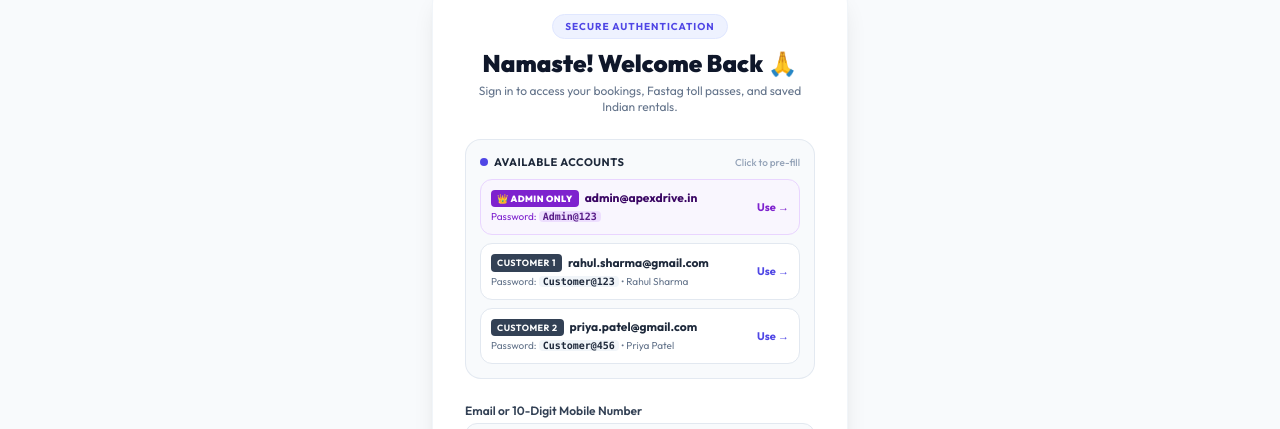
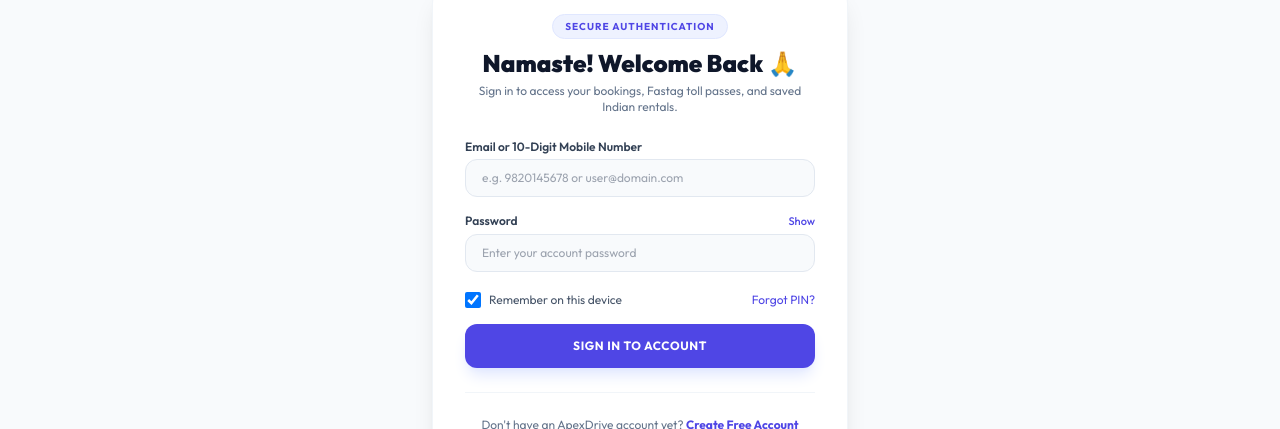
Before and after one commit to samruddh23/Rental_Car_Lab, a React (Vite) app: page /login in a window 1280 px wide. Shown: the part 166-595 px from the top of the page. Built offline with nearby package versions, Linux system fonts and the light colour scheme; no server answers.

Commit message:
Remove pre-filled login UI completely from login page

```diff
--- a/src/pages/Login.jsx
+++ b/src/pages/Login.jsx
@@ -63,75 +63,7 @@
           </p>
         </div>
 
-        {/* Configured Accounts (1 Admin + 2 Customers) */}
-        <div className="mb-6 p-3.5 bg-slate-50 border border-slate-200/90 rounded-2xl">
-          <div className="flex items-center justify-between mb-2">
-            <span className="text-[11px] font-bold text-slate-800 uppercase tracking-wider flex items-center gap-1.5">
-              <span className="w-2 h-2 rounded-full bg-indigo-600"></span>
-              Available Accounts
-            </span>
-            <span className="text-[10px] text-slate-400 font-medium">Click to pre-fill</span>
-          </div>
 
-          <div className="space-y-2">
-            {/* 1. Admin Account */}
-            <div
-              onClick={() => {
-                setEmailOrPhone('admin@apexdrive.in');
-                setPassword('Admin@123');
-                setError('');
-              }}
-              className="p-2.5 bg-purple-50/80 hover:bg-purple-100 border border-purple-200 rounded-xl cursor-pointer transition flex items-center justify-between group"
-            >
-              <div>
-                <div className="flex items-center gap-1.5">
-                  <span className="text-[9px] font-black bg-purple-700 text-white px-1.5 py-0.5 rounded tracking-wider uppercase">👑 Admin Only</span>
-                  <span className="text-xs font-bold text-purple-950">admin@apexdrive.in</span>
-                </div>
-                <p className="text-[10px] text-purple-700 mt-0.5">Password: <code className="font-mono bg-purple-200/70 text-purple-900 px-1 py-0.2 rounded font-bold">Admin@123</code></p>
-              </div>
-              <span className="text-[11px] font-bold text-purple-700 group-hover:translate-x-0.5 transition-transform">Use &rarr;</span>
-            </div>
-
-            {/* 2. Customer 1 */}
-            <div
-              onClick={() => {
-                setEmailOrPhone('rahul.sharma@gmail.com');
-                setPassword('Customer@123');
-                setError('');
-              }}
-              className="p-2.5 bg-white hover:bg-slate-100 border border-slate-200 rounded-xl cursor-pointer transition flex items-center justify-between group"
-            >
-              <div>
-                <div className="flex items-center gap-1.5">
-                  <span className="text-[9px] font-bold bg-slate-700 text-white px-1.5 py-0.5 rounded tracking-wider uppercase">Customer 1</span>
-                  <span className="text-xs font-bold text-slate-800">rahul.sharma@gmail.com</span>
-                </div>
-                <p className="text-[10px] text-slate-500 mt-0.5">Password: <code className="font-mono bg-slate-100 text-slate-800 px-1 py-0.2 rounded font-bold">Customer@123</code> • Rahul Sharma</p>
-              </div>
-              <span className="text-[11px] font-bold text-indigo-600 group-hover:translate-x-0.5 transition-transform">Use &rarr;</span>
-            </div>
-
-            {/* 3. Customer 2 */}
-            <div
-              onClick={() => {
-                setEmailOrPhone('priya.patel@gmail.com');
-                setPassword('Customer@456');
-                setError('');
-              }}
-              className="p-2.5 bg-white hover:bg-slate-100 border border-slate-200 rounded-xl cursor-pointer transition flex items-center justify-between group"
-            >
-              <div>
-                <div className="flex items-center gap-1.5">
-                  <span className="text-[9px] font-bold bg-slate-700 text-white px-1.5 py-0.5 rounded tracking-wider uppercase">Customer 2</span>
-                  <span className="text-xs font-bold text-slate-800">priya.patel@gmail.com</span>
-                </div>
-                <p className="text-[10px] text-slate-500 mt-0.5">Password: <code className="font-mono bg-slate-100 text-slate-800 px-1 py-0.2 rounded font-bold">Customer@456</code> • Priya Patel</p>
-              </div>
-              <span className="text-[11px] font-bold text-indigo-600 group-hover:translate-x-0.5 transition-transform">Use &rarr;</span>
-            </div>
-          </div>
-        </div>
 
         {error && (
           <div className="mb-4 p-3 bg-rose-50 border border-rose-200 text-rose-600 text-xs rounded-xl flex items-center space-x-2">
```
